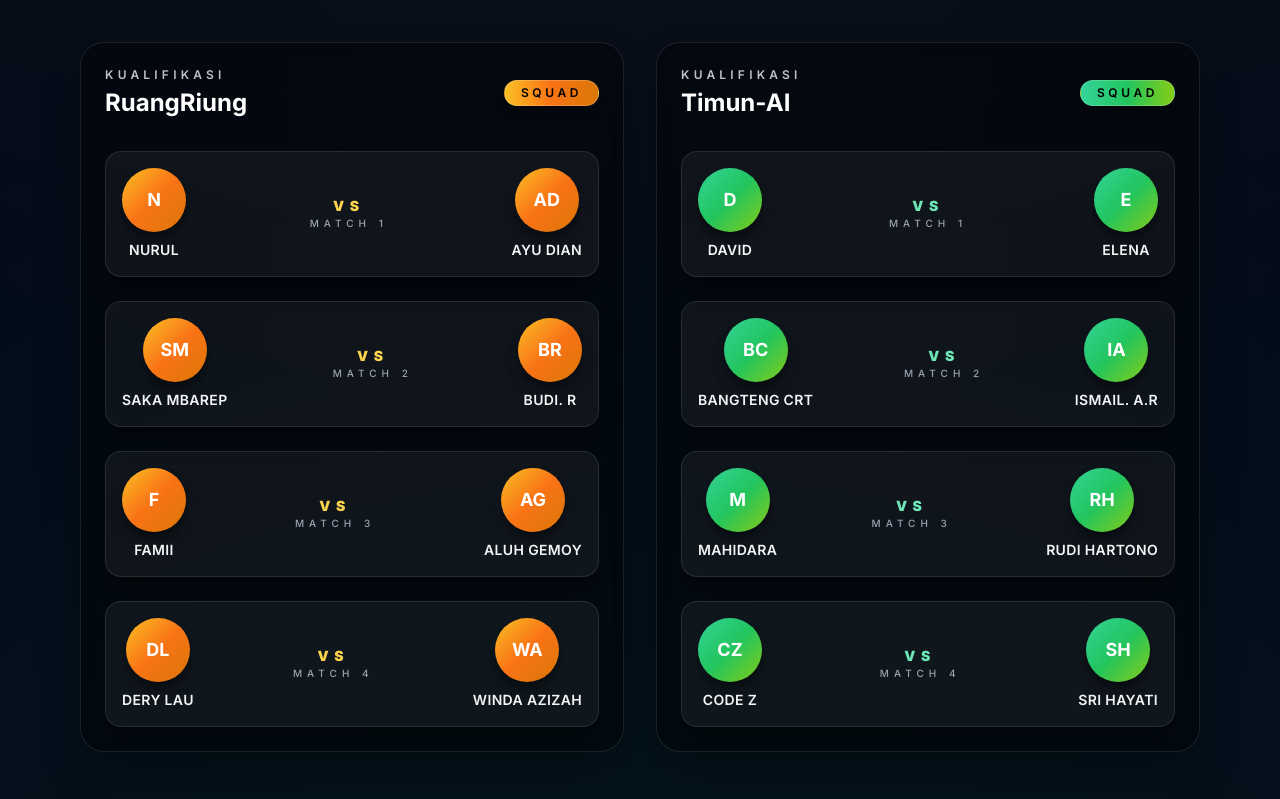
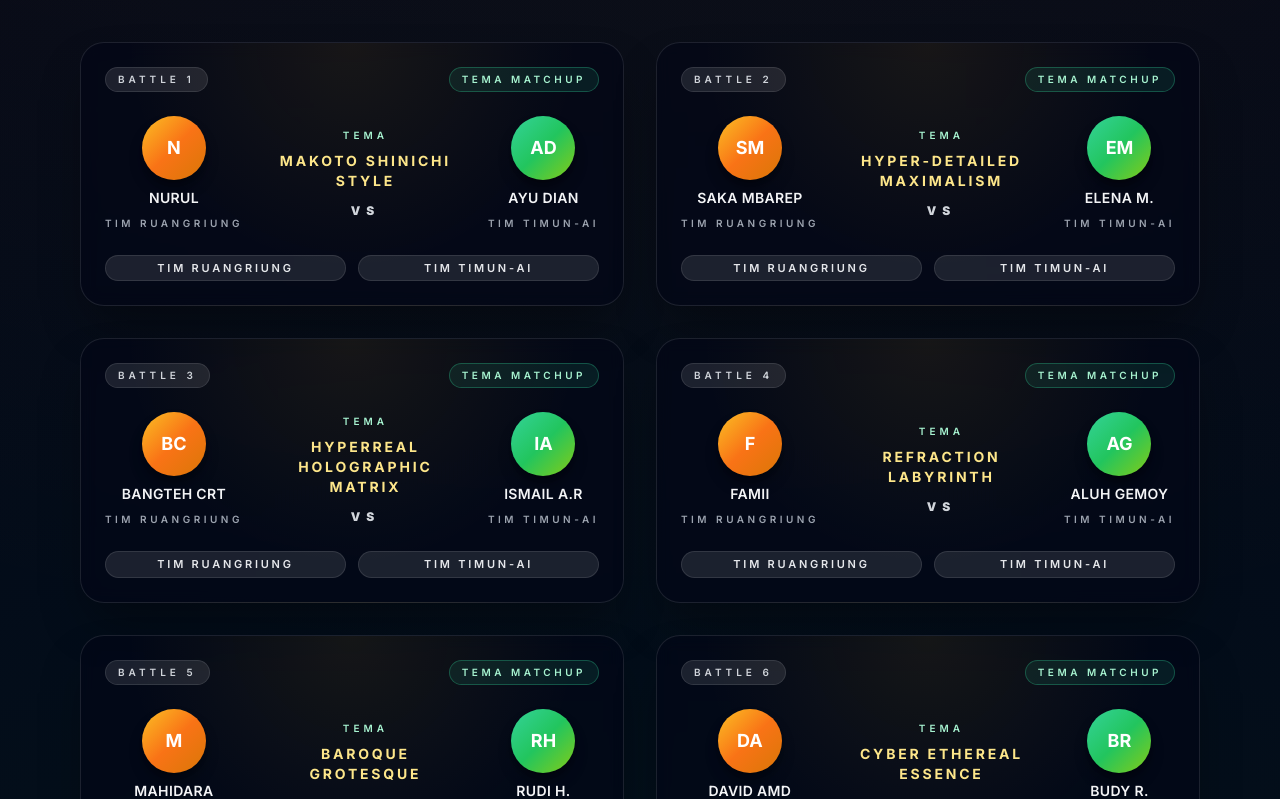
Before and after one commit to ruangriung/ruangriung-generator-app, a Next.js app: page /battle-ignite-friendship in a window 1280 px wide. Shown: the part 1661-2460 px from the top of the page. Built offline with nearby package versions, Linux system fonts and the light colour scheme; no server answers.

Commit message:
Update qualification battles with themes and roster details

```diff
--- a/app/battle-ignite-friendship/page.tsx
+++ b/app/battle-ignite-friendship/page.tsx
@@ -61,28 +61,54 @@ const eventHighlights = [
   },
 ] as const;
 
-const teamQualifiers = [
+const qualificationBattles = [
   {
-    name: 'RuangRiung',
-    accent: 'from-amber-400 via-orange-500 to-amber-600',
-    vsColor: 'text-amber-300',
-    matchups: [
-      { first: 'Nurul', second: 'Ayu Dian' },
-      { first: 'Saka Mbarep', second: 'Budi. R' },
-      { first: 'Famii', second: 'Aluh Gemoy' },
-      { first: 'Dery Lau', second: 'Winda Azizah' },
-    ],
+    id: 1,
+    theme: 'Makoto Shinichi Style',
+    left: { name: 'Nurul', community: 'RuangRiung' as const },
+    right: { name: 'Ayu Dian', community: 'Timun-AI' as const },
   },
   {
-    name: 'Timun-AI',
-    accent: 'from-emerald-400 via-green-500 to-lime-500',
-    vsColor: 'text-emerald-300',
-    matchups: [
-      { first: 'David', second: 'Elena' },
-      { first: 'Bangteng CRT', second: 'Ismail. A.R' },
-      { first: 'Mahidara', second: 'Rudi Hartono' },
-      { first: 'Code Z', second: 'Sri Hayati' },
-    ],
+    id: 2,
+    theme: 'Hyper-Detailed Maximalism',
+    left: { name: 'Saka Mbarep', community: 'RuangRiung' as const },
+    right: { name: 'Elena M.', community: 'Timun-AI' as const },
+  },
+  {
+    id: 3,
+    theme: 'Hyperreal Holographic Matrix',
+    left: { name: 'Bangteh CRT', community: 'RuangRiung' as const },
+    right: { name: 'Ismail A.R', community: 'Timun-AI' as const },
+  },
+  {
+    id: 4,
+    theme: 'Refraction Labyrinth',
+    left: { name: 'Famii', community: 'RuangRiung' as const },
+    right: { name: 'Aluh Gemoy', community: 'Timun-AI' as const },
+  },
+  {
+    id: 5,
+    theme: 'Baroque Grotesque',
+    left: { name: 'Mahidara', community: 'RuangRiung' as const },
+    right: { name: 'Rudi H.', community: 'Timun-AI' as const },
+  },
+  {
+    id: 6,
+    theme: 'Cyber Ethereal Essence',
+    left: { name: 'David Amd', community: 'RuangRiung' as const },
+    right: { name: 'Budy R.', community: 'Timun-AI' as const },
+  },
+  {
+    id: 7,
+    theme: 'Neon Dream Realism',
+    left: { name: 'Dery Lau', community: 'RuangRiung' as const },
+    right: { name: 'Winda A.', community: 'Timun-AI' as const },
+  },
+  {
+    id: 8,
+    theme: 'Fractal Lines Universe',
+    left: { name: 'Code Z', community: 'RuangRiung' as const },
+    right: { name: 'Sri Hayati', community: 'Timun-AI' as const },
   },
 ] as const;
 
@@ -94,8 +120,8 @@ const communityAccents = {
 const quarterFinalists = [
   {
     match: 'Match 1',
-    left: { name: 'Elena', community: 'Timun-AI' as const },
-    right: { name: 'Ayu Dian', community: 'RuangRiung' as const },
+    left: { name: 'Elena M.', community: 'Timun-AI' as const },
+    right: { name: 'Ayu Dian', community: 'Timun-AI' as const },
   },
   {
     match: 'Match 2',
@@ -104,13 +130,13 @@ const quarterFinalists = [
   },
   {
     match: 'Match 3',
-    left: { name: 'Rudi Hartono', community: 'Timun-AI' as const },
-    right: { name: 'Aluh Gemoy', community: 'RuangRiung' as const },
+    left: { name: 'Rudi H.', community: 'Timun-AI' as const },
+    right: { name: 'Aluh Gemoy', community: 'Timun-AI' as const },
   },
   {
     match: 'Match 4',
-    left: { name: 'Winda Azizah', community: 'RuangRiung' as const },
-    right: { name: 'Code Z', community: 'Timun-AI' as const },
+    left: { name: 'Winda A.', community: 'Timun-AI' as const },
+    right: { name: 'Code Z', community: 'RuangRiung' as const },
   },
 ] as const;
 
@@ -147,8 +173,8 @@ const stageSchedule = [
   },
 ] as const;
 
-const committee = ['Koko Ajeeb', 'Xenopath', 'Yogi Arfi'] as const;
-const judges = ['Edyxcho AI', 'Arif Tirtana'] as const;
+const committee = ['Yogi Arfi', 'Xenopath', 'Koko Ajeeb'] as const;
+const judges = ['Arif Tirtana', 'Edxycho AI'] as const;
 const tools = ['Gemini'] as const;
 const hashtag = '#IgniteBattleAI';
 
@@ -298,35 +324,47 @@ export default function BattleIgniteFriendshipPage() {
             </div>
 
             <div className="mt-10 grid gap-8 lg:grid-cols-2">
-              {teamQualifiers.map((team) => (
+              {qualificationBattles.map((battle) => (
                 <div
-                  key={team.name}
-                  className="rounded-3xl border border-white/10 bg-black/40 p-6 shadow-2xl shadow-black/40 backdrop-blur"
+                  key={battle.id}
+                  className="overflow-hidden rounded-3xl border border-white/10 bg-[radial-gradient(circle_at_top,_rgba(251,191,36,0.08),_transparent_60%)] bg-slate-950/60 p-6 shadow-2xl shadow-black/40 backdrop-blur"
                 >
-                  <div className="flex items-center justify-between gap-4">
-                    <div>
-                      <p className="text-xs font-semibold uppercase tracking-[0.35em] text-gray-300/90">Kualifikasi</p>
-                      <h3 className="mt-1 text-2xl font-bold text-white">{team.name}</h3>
-                    </div>
-                    <span className={`rounded-full border border-white/20 bg-gradient-to-r ${team.accent} px-4 py-1 text-xs font-semibold uppercase tracking-[0.3em] text-black shadow-lg shadow-black/30`}>
-                      Squad
+                  <div className="flex flex-wrap items-center justify-between gap-3">
+                    <span className="rounded-full border border-white/10 bg-white/10 px-3 py-1 text-[10px] font-semibold uppercase tracking-[0.4em] text-gray-300">
+                      Battle {battle.id}
+                    </span>
+                    <span className="inline-flex items-center gap-2 rounded-full border border-emerald-400/30 bg-emerald-400/10 px-3 py-1 text-[10px] font-semibold uppercase tracking-[0.35em] text-emerald-200">
+                      Tema Matchup
                     </span>
                   </div>
 
-                  <div className="mt-8 space-y-6">
-                    {team.matchups.map((matchup, index) => (
-                      <div
-                        key={`${team.name}-${matchup.first}-${matchup.second}`}
-                        className="relative flex flex-wrap items-center justify-between gap-4 rounded-2xl border border-white/10 bg-white/5 px-4 py-4 shadow-xl shadow-black/30"
-                      >
-                        <ParticipantBadge name={matchup.first} accent={team.accent} />
-                        <div className="flex flex-col items-center justify-center text-center">
-                          <span className={`text-sm font-black uppercase tracking-[0.4em] ${team.vsColor}`}>VS</span>
-                          <span className="text-[10px] font-medium uppercase tracking-[0.5em] text-gray-400">Match {index + 1}</span>
-                        </div>
-                        <ParticipantBadge name={matchup.second} accent={team.accent} />
-                      </div>
-                    ))}
+                  <div className="mt-6 flex flex-wrap items-center justify-between gap-6">
+                    <ParticipantBadge
+                      name={battle.left.name}
+                      accent={communityAccents[battle.left.community]}
+                      subtitle={`Tim ${battle.left.community}`}
+                    />
+                    <div className="flex flex-col items-center justify-center text-center">
+                      <span className="text-[10px] font-semibold uppercase tracking-[0.4em] text-emerald-200">Tema</span>
+                      <span className="mt-2 max-w-[12rem] text-sm font-bold uppercase tracking-[0.2em] text-amber-200">
+                        {battle.theme}
+                      </span>
+                      <span className="mt-3 text-xs font-black uppercase tracking-[0.5em] text-gray-300">VS</span>
+                    </div>
+                    <ParticipantBadge
+                      name={battle.right.name}
+                      accent={communityAccents[battle.right.community]}
+                      subtitle={`Tim ${battle.right.community}`}
+                    />
+                  </div>
+
+                  <div className="mt-6 grid grid-cols-2 gap-3 text-[11px] font-semibold uppercase tracking-[0.25em] text-gray-200">
+                    <span className="rounded-full border border-white/10 bg-white/10 px-3 py-1 text-center">
+                      Tim {battle.left.community}
+                    </span>
+                    <span className="rounded-full border border-white/10 bg-white/10 px-3 py-1 text-center">
+                      Tim {battle.right.community}
+                    </span>
                   </div>
                 </div>
               ))}
```
